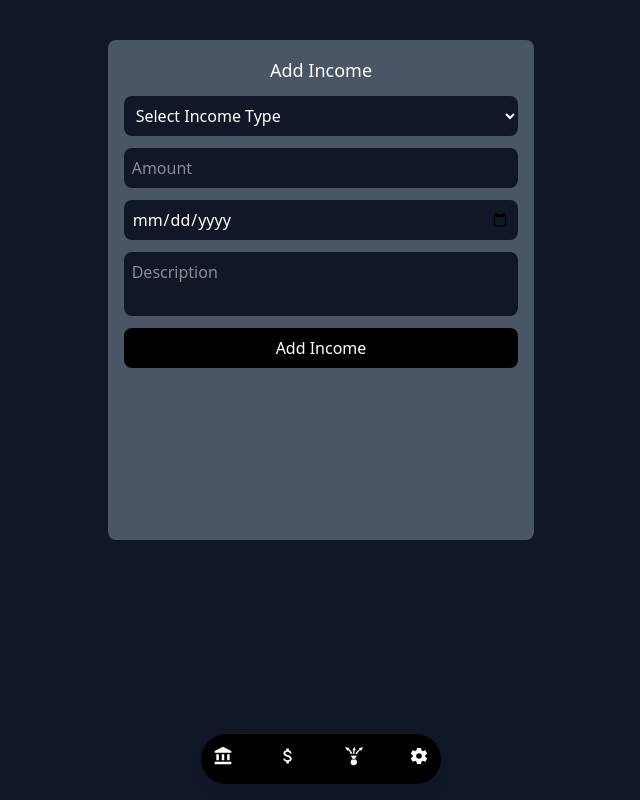
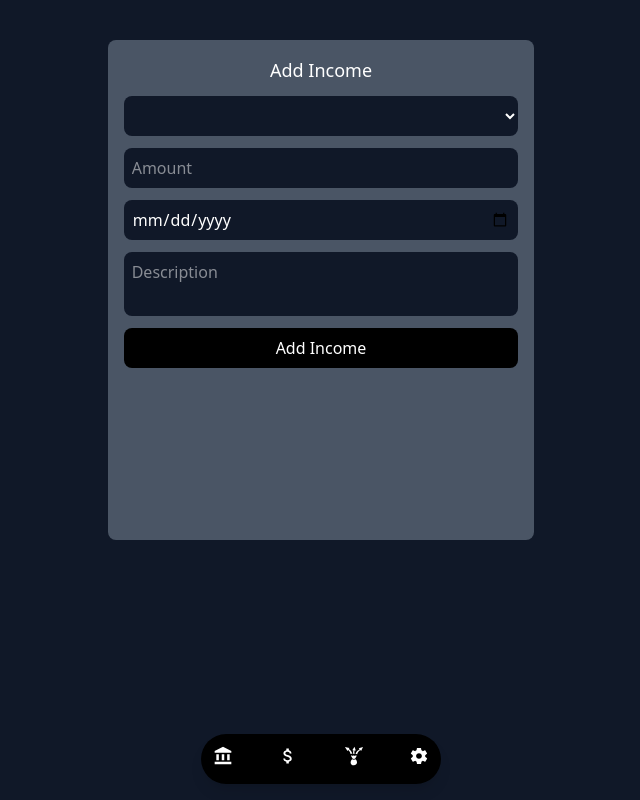
Before and after one commit to prachidholiya/expense-tracker, a React (Vite) app: page /income in a window 1280 px wide. Shown: the whole page, without its empty margins (319-959 px from the left). Built offline with nearby package versions, Linux system fonts and the light colour scheme.

Commit message:
complete update and deleted in settings categories

```diff
--- a/src/components/Categories/Index.tsx
+++ b/src/components/Categories/Index.tsx
@@ -44,8 +44,16 @@ const Categories = () => {
     },
     validationSchema,
     onSubmit: (submittedValues) => {
-      setItems([...items, submittedValues.category]);
-      toast.success("Category added successfully");
+      if (editIndex !== null) {
+        const updatedItems = [...items];
+        updatedItems[editIndex] = submittedValues.category;
+        setItems(updatedItems);
+        toast.success("Category updated successfully");
+        setEditIndex(null);
+      } else {
+        setItems([...items, submittedValues.category]);
+        toast.success("Category added successfully");
+      }
       resetForm();
     },
   });
@@ -53,6 +61,12 @@ const Categories = () => {
   const handleEdit = (idx: number) => {
     setEditIndex(idx);
     setFieldValue("category", items[idx]);
+  };
+
+  const handleDelete = (idx: number) => {
+    const res = items.filter((_, index) => index !== idx);
+    setItems(res);
+    toast.success("Category deleted successfully");
   };
 
   return (
@@ -83,7 +97,7 @@ const Categories = () => {
           type="submit"
           className="bg-black text-white cursor-pointer rounded-md py-2 px-4 h-10 mt-6"
         >
-          Add
+          {editIndex !== null ? "Update" : "Add"}
         </button>
       </form>
       <div className=" rounded-xl shadow-lg border border-gray-800 p-6 mt-6 mx-auto max-w-2xl">
@@ -106,7 +120,7 @@ const Categories = () => {
                   </button>
                   <button
                     type="button"
-                    // onClick={() => handleDelete(idx)}
+                    onClick={() => handleDelete(idx)}
                     className="hover:text-red-600 cursor-pointer"
                     title="Delete"
                   >
--- a/src/pages/Income/Index.tsx
+++ b/src/pages/Income/Index.tsx
@@ -12,6 +12,8 @@ const validationSchema = Yup.object({
 });
 
 const Income = () => {
+  const categories = JSON.parse(localStorage.getItem("items") || "[]");
+
   const { handleBlur, handleChange, handleSubmit, values, errors, touched } =
     useFormik({
       initialValues: {
@@ -42,14 +44,16 @@ const Income = () => {
             onBlur={handleBlur}
             className="p-2 bg-gray-900 rounded-lg  text-white"
           >
-            <option value="">Select Income Type</option>
-            <option value="salary">Salary</option>
-            <option value="business">Business</option>
-            <option value="investment">Investment</option>
-            <option value="other">Other</option>
+            {categories.map((item: string, idx: number) => (
+              <option key={idx} value={item}>
+                {item}
+              </option>
+            ))}
           </select>
           {touched.type && errors.type && (
-            <span className="text-red-700 text-sm -mt-2 mx-2">{errors.type}</span>
+            <span className="text-red-700 text-sm -mt-2 mx-2">
+              {errors.type}
+            </span>
           )}
 
           <input
@@ -62,7 +66,9 @@ const Income = () => {
             className="p-2 bg-gray-900 rounded-lg  text-white"
           />
           {touched.amount && errors.amount && (
-             <span className="text-red-700 text-sm -mt-2 mx-2">{errors.amount}</span>
+            <span className="text-red-700 text-sm -mt-2 mx-2">
+              {errors.amount}
+            </span>
           )}
 
           <input
@@ -74,7 +80,9 @@ const Income = () => {
             className="p-2 bg-gray-900 rounded-lg  text-white"
           />
           {touched.date && errors.date && (
-             <span className="text-red-700 text-sm -mt-2 mx-2">{errors.date}</span>
+            <span className="text-red-700 text-sm -mt-2 mx-2">
+              {errors.date}
+            </span>
           )}
 
           <textarea
@@ -87,15 +95,12 @@ const Income = () => {
             rows={2}
           />
           {touched.description && errors.description && (
-             <span className="text-red-700 text-sm -mt-2 mx-2">
+            <span className="text-red-700 text-sm -mt-2 mx-2">
               {errors.description}
             </span>
           )}
 
-          <button
-            type="submit"
-            className="bg-black rounded-lg p-2  text-white"
-          >
+          <button type="submit" className="bg-black rounded-lg p-2  text-white">
             Add Income
           </button>
         </form>
```
